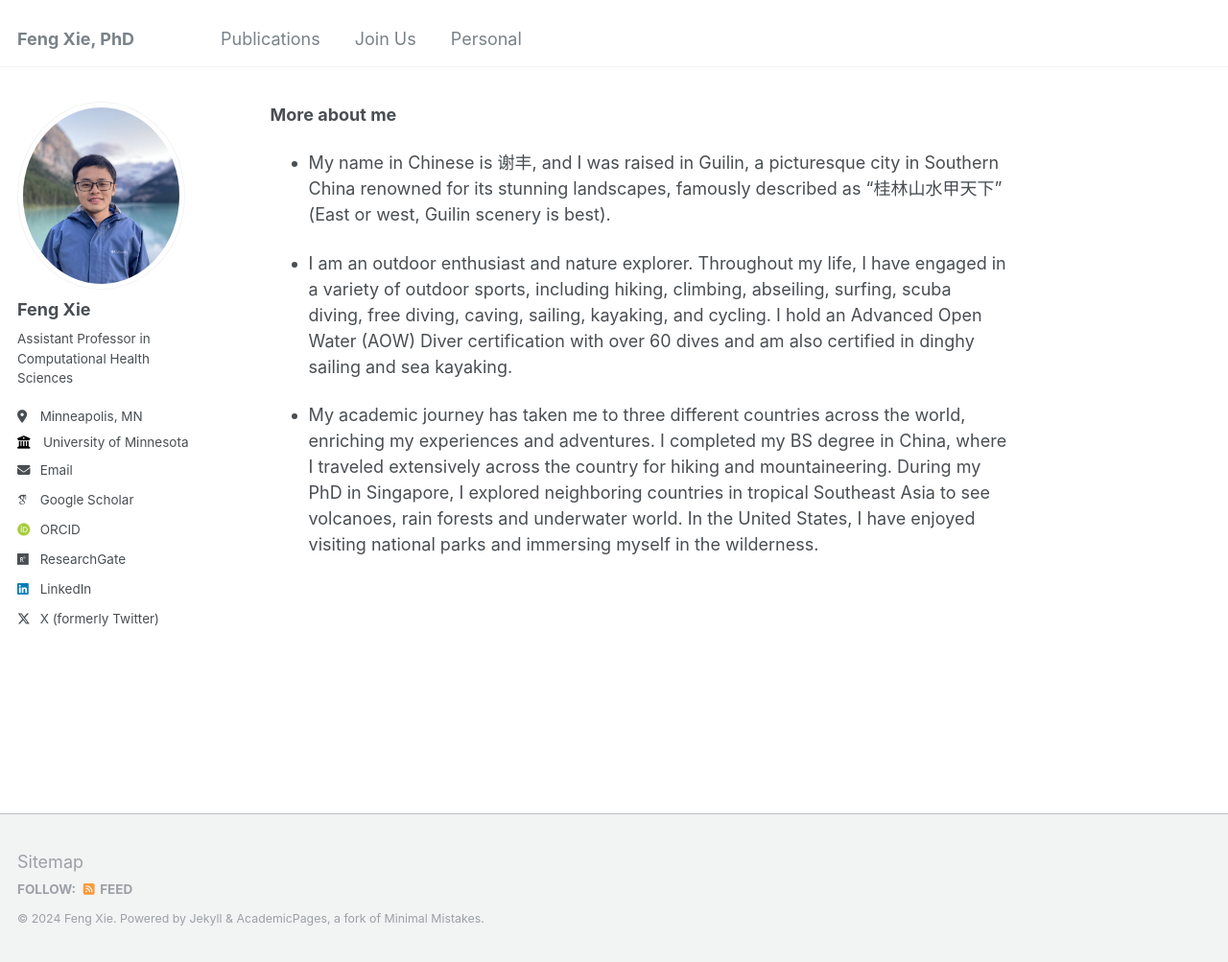
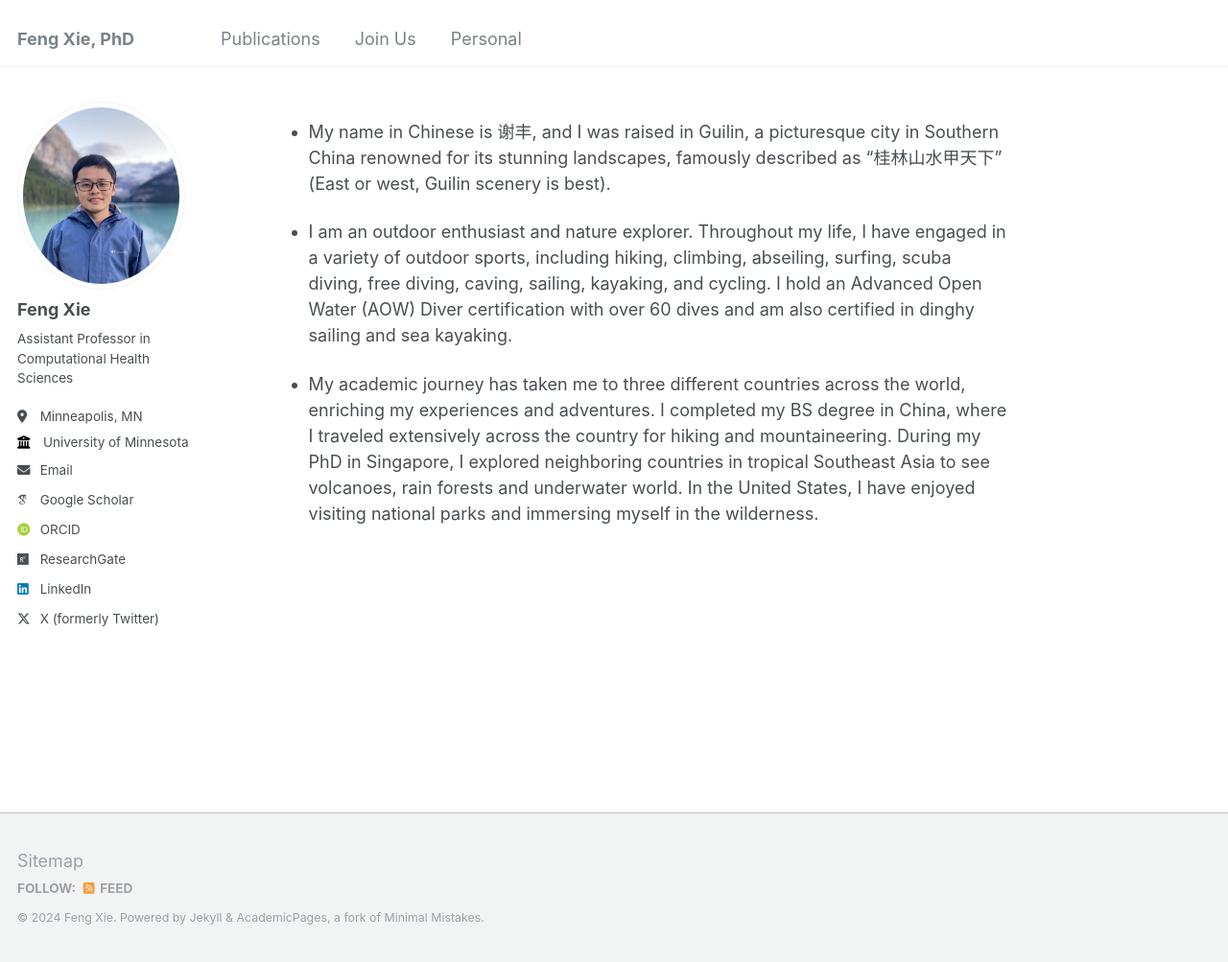
Before and after one commit to fengx13/fengx13.github.io, a Jekyll site: the page built from _pages/personal.md, in a window 1280 px wide and 1003 px high. Shown: the whole window at 96% size. Built offline with Jekyll 4.4.1, drawn with Linux system fonts in a browser that asks for light colours; some web fonts are replaced.

Commit message:
Update personal.md

```diff
--- a/_pages/personal.md
+++ b/_pages/personal.md
@@ -5,8 +5,6 @@ permalink: /personal/
 author_profile: true
 ---
 
-<b>More about me</b>
-
 - My name in Chinese is 谢丰, and I was raised in Guilin, a picturesque city in Southern China renowned for its stunning landscapes, famously described as “桂林山水甲天下” (East or west, Guilin scenery is best).
 
 - I am an outdoor enthusiast and nature explorer. Throughout my life, I have engaged in a variety of outdoor sports, including hiking, climbing, abseiling, surfing, scuba diving, free diving, caving, sailing, kayaking, and cycling. I hold an Advanced Open Water (AOW) Diver certification with over 60 dives and am also certified in dinghy sailing and sea kayaking.
```
